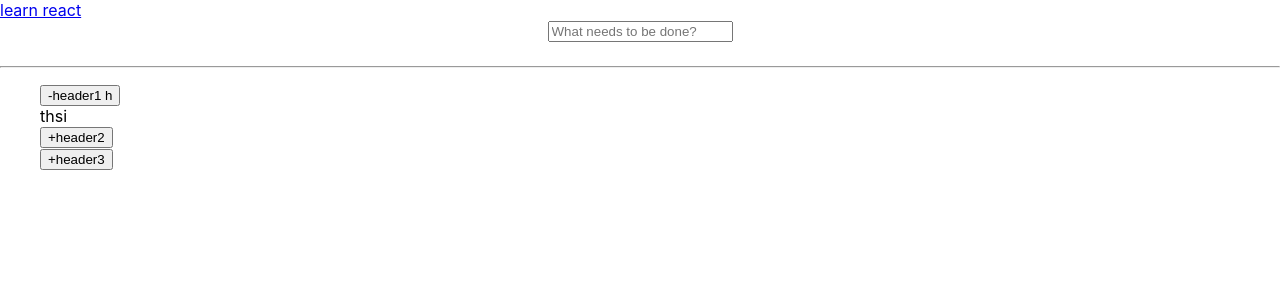
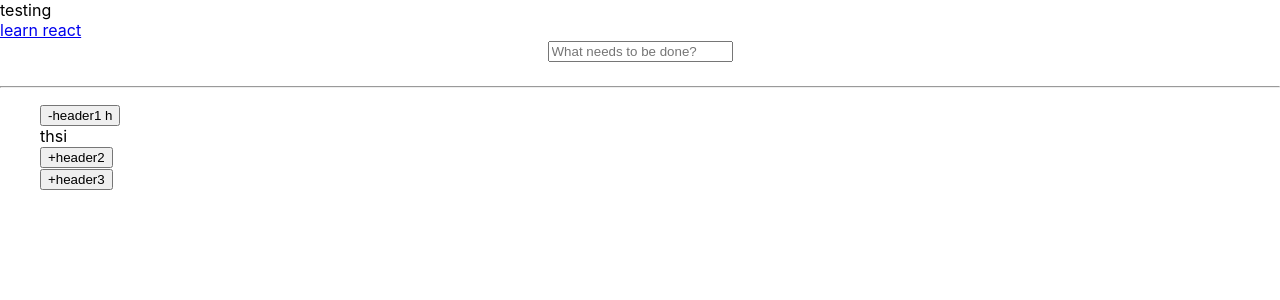
Before and after one commit to malikaansari91/design-system, a React (Create React App) app: page / in a window 1280 px wide. Shown: the top 300 px of the page. Built offline with nearby package versions, Linux system fonts and the light colour scheme.

Commit message:
Update App.js

```diff
--- a/src/App.js
+++ b/src/App.js
@@ -7,6 +7,7 @@ import { TodoContextProvider } from "./context/TodoContext";
 function App() {
   return (
     <>
+      <div>testing</div>
       <a href="www.google.com">learn react</a>
       <TodoContextProvider>
         <div className="App">
```
